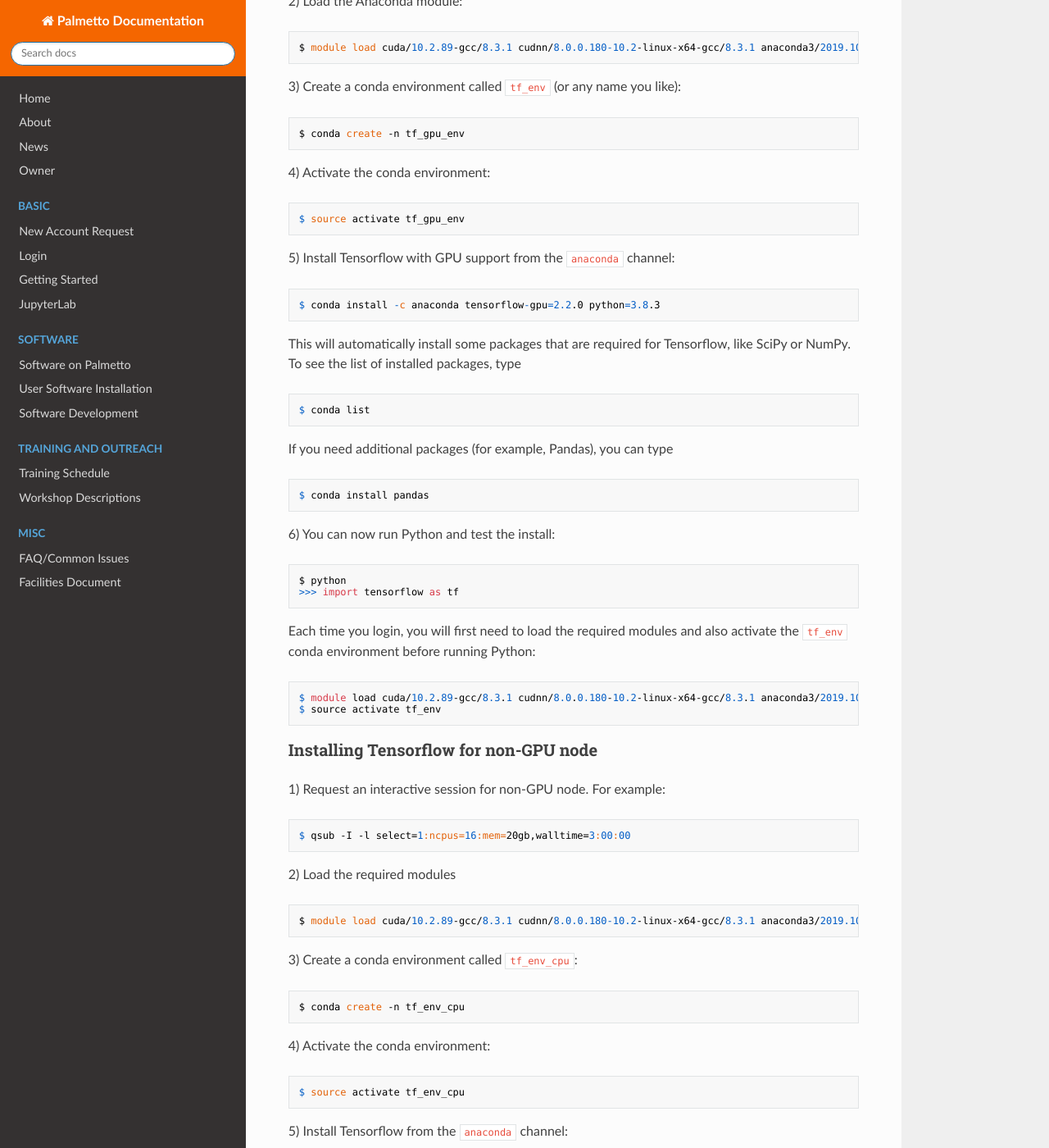
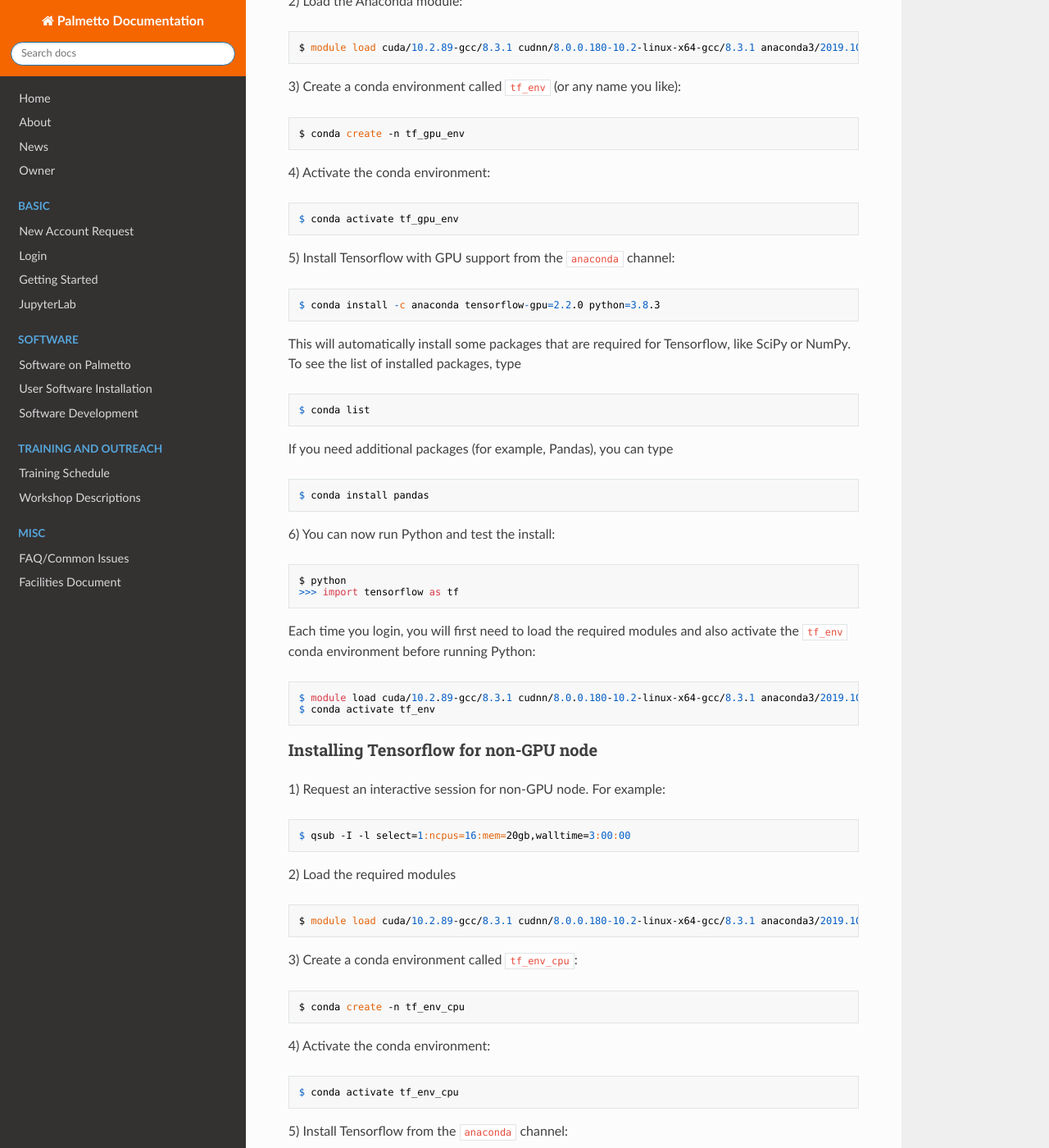
Before and after one commit to clemsonciti/palmetto-documentation, an MkDocs documentation site: the page built from docs/software/packages/tensorflow.md, in a window 1280 px wide and 1400 px high, scrolled down 391 px. Shown: the whole window at 82% size. Built offline with MkDocs 1.6.1, drawn with Linux system fonts in a browser that asks for light colours; nearby versions of some CDN libraries.

Commit message:
change source activate to conda activate

```diff
--- a/docs/software/packages/tensorflow.md
+++ b/docs/software/packages/tensorflow.md
@@ -23,7 +23,7 @@ $ conda create -n tf_gpu_env
 
 4) Activate the conda environment:
 ~~~
-$ source activate tf_gpu_env
+$ conda activate tf_gpu_env
 ~~~
 
 5) Install Tensorflow with GPU support from the `anaconda` channel:
@@ -55,7 +55,7 @@ running Python:
 
 ~~~
 $ module load cuda/10.2.89-gcc/8.3.1 cudnn/8.0.0.180-10.2-linux-x64-gcc/8.3.1 anaconda3/2019.10-gcc/8.3.1
-$ source activate tf_env
+$ conda activate tf_env
 ~~~
 
 ### Installing Tensorflow for non-GPU node
@@ -81,7 +81,7 @@ $ conda create -n tf_env_cpu
 4) Activate the conda environment:
 
 ~~~
-$ source activate tf_env_cpu
+$ conda activate tf_env_cpu
 ~~~
 
 5) Install Tensorflow from the `anaconda` channel:
```
Also changed, not shown: docs/software/packages/pytorch.md (+2 -2 lines).
